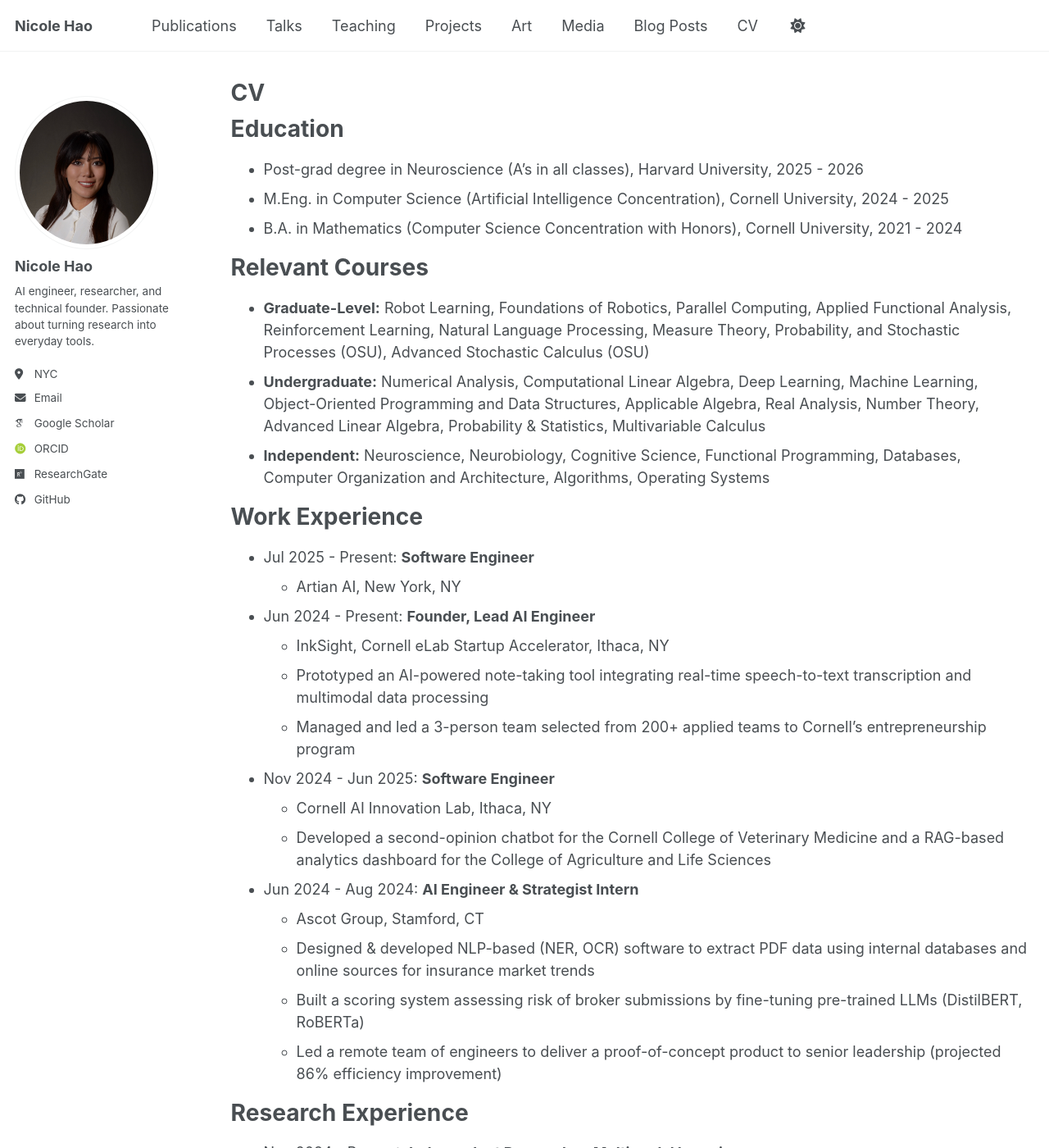
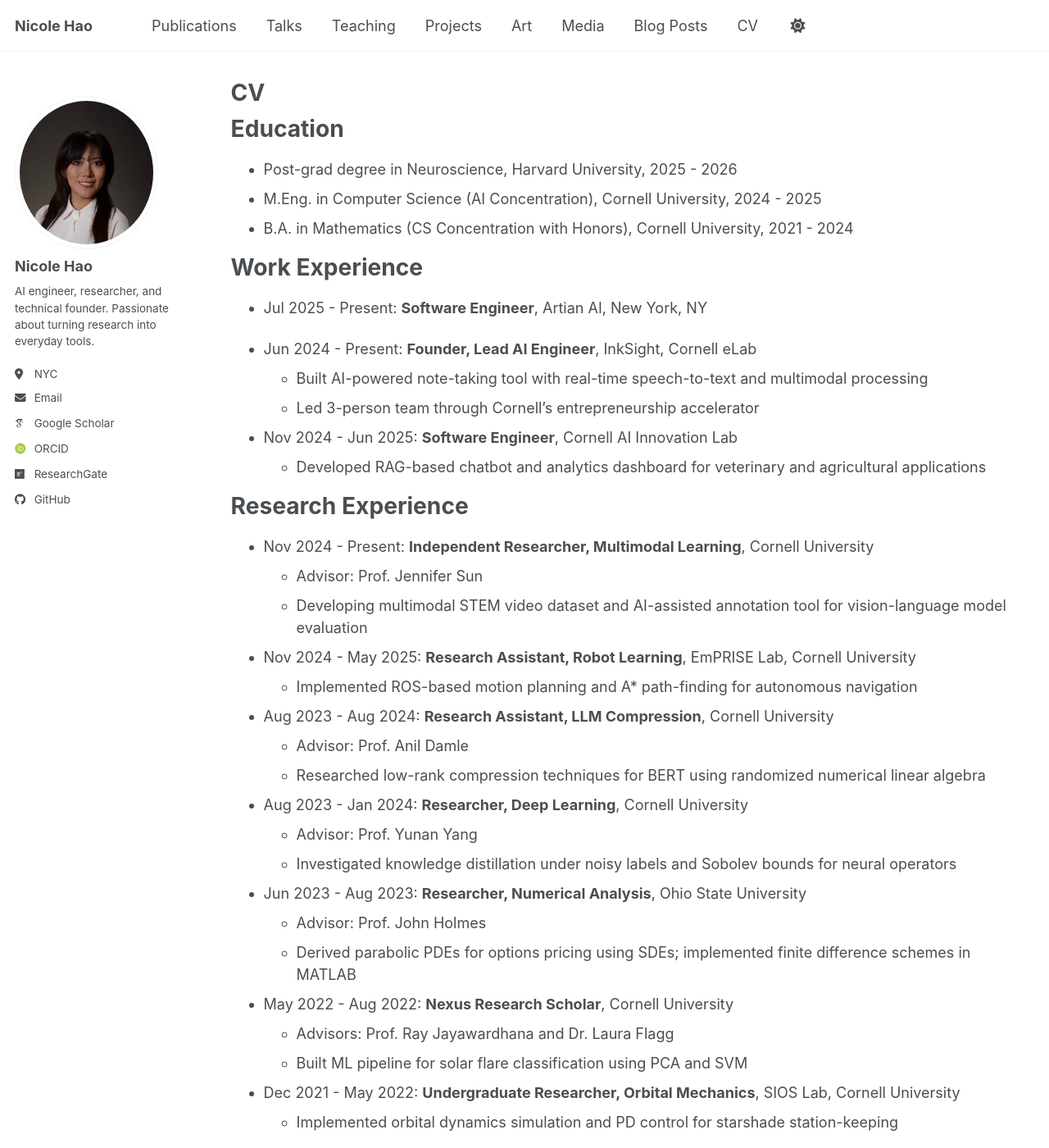
Before and after one commit to nicolehao34/nicolehao34.github.io, a Jekyll site: the page built from _pages/cv.md, in a window 1280 px wide and 1400 px high. Shown: the whole window at 82% size. Built offline with Jekyll 4.4.1, drawn with Linux system fonts in a browser that asks for light colours; some web fonts are replaced; a script bundle is joined from its source files by our own code; library files that are not in the unit come from our copies; some of the changed text lies outside the part shown.

Commit message:
Refactor CV content for clarity and conciseness

```diff
--- a/_pages/cv.md
+++ b/_pages/cv.md
@@ -11,95 +11,55 @@
 
 Education
 ======
-* Post-grad degree in Neuroscience (A's in all classes), Harvard University, 2025 - 2026
-* M.Eng. in Computer Science (Artificial Intelligence Concentration), Cornell University, 2024 - 2025
-* B.A. in Mathematics (Computer Science Concentration with Honors), Cornell University, 2021 - 2024
-
-Relevant Courses
-======
-* **Graduate-Level:** Robot Learning, Foundations of Robotics, Parallel Computing, Applied Functional Analysis, Reinforcement Learning, Natural Language Processing, Measure Theory, Probability, and Stochastic Processes (OSU), Advanced Stochastic Calculus (OSU)
-* **Undergraduate:** Numerical Analysis, Computational Linear Algebra, Deep Learning, Machine Learning, Object-Oriented Programming and Data Structures, Applicable Algebra, Real Analysis, Number Theory, Advanced Linear Algebra, Probability & Statistics, Multivariable Calculus
-* **Independent:** Neuroscience, Neurobiology, Cognitive Science, Functional Programming, Databases, Computer Organization and Architecture, Algorithms, Operating Systems
+* Post-grad degree in Neuroscience, Harvard University, 2025 - 2026
+* M.Eng. in Computer Science (AI Concentration), Cornell University, 2024 - 2025
+* B.A. in Mathematics (CS Concentration with Honors), Cornell University, 2021 - 2024
 
 Work Experience
 ======
-* Jul 2025 - Present: **Software Engineer**
-  * Artian AI, New York, NY
+* Jul 2025 - Present: **Software Engineer**, Artian AI, New York, NY
 
-* Jun 2024 - Present: **Founder, Lead AI Engineer**
-  * InkSight, Cornell eLab Startup Accelerator, Ithaca, NY
-  * Prototyped an AI-powered note-taking tool integrating real-time speech-to-text transcription and multimodal data processing
-  * Managed and led a 3-person team selected from 200+ applied teams to Cornell's entrepreneurship program
+* Jun 2024 - Present: **Founder, Lead AI Engineer**, InkSight, Cornell eLab
+  * Built AI-powered note-taking tool with real-time speech-to-text and multimodal processing
+  * Led 3-person team through Cornell's entrepreneurship accelerator
 
-* Nov 2024 - Jun 2025: **Software Engineer**
-  * Cornell AI Innovation Lab, Ithaca, NY
-  * Developed a second-opinion chatbot for the Cornell College of Veterinary Medicine and a RAG-based analytics dashboard for the College of Agriculture and Life Sciences
-
-* Jun 2024 - Aug 2024: **AI Engineer & Strategist Intern**
-  * Ascot Group, Stamford, CT
-  * Designed & developed NLP-based (NER, OCR) software to extract PDF data using internal databases and online sources for insurance market trends
-  * Built a scoring system assessing risk of broker submissions by fine-tuning pre-trained LLMs (DistilBERT, RoBERTa)
-  * Led a remote team of engineers to deliver a proof-of-concept product to senior leadership (projected 86% efficiency improvement)
+* Nov 2024 - Jun 2025: **Software Engineer**, Cornell AI Innovation Lab
+  * Developed RAG-based chatbot and analytics dashboard for veterinary and agricultural applications
 
 Research Experience
 ======
-* Nov 2024 - Present: **Independent Researcher, Multimodal Learning**
-  * Department of Computer Science, Cornell University
+* Nov 2024 - Present: **Independent Researcher, Multimodal Learning**, Cornell University
   * Advisor: Prof. Jennifer Sun
-  * Researching multimodal learning and representation alignment across audio, vision, and text
-  * Developed a multimodal STEM lecture video dataset and annotation framework for training/evaluating vision-language models
-  * Designed the InkSight Data Labeler, an AI-assisted labeling tool enabling frame-level diagram/handwriting/speech alignment
+  * Developing multimodal STEM video dataset and AI-assisted annotation tool for vision-language model evaluation
 
-* Nov 2024 - May 2025: **Research Assistant, Robot Learning**
-  * EmPRISE Lab, Department of Computer Science, Cornell University
-  * Beta tested Little Red Rover (LRR), Cornell's educational rover platform used in CS 5700
-  * Implemented ROS-based motion-planning pipelines in Python, including A* path-finding for autonomous navigation
-  * Ran quantitative performance experiments and documented bugs and edge cases
+* Nov 2024 - May 2025: **Research Assistant, Robot Learning**, EmPRISE Lab, Cornell University
+  * Implemented ROS-based motion planning and A* path-finding for autonomous navigation
 
-* Aug 2023 - Aug 2024: **Research Assistant, Computational Linear Algebra, LLM Compression**
-  * Department of Computer Science, Cornell University
+* Aug 2023 - Aug 2024: **Research Assistant, LLM Compression**, Cornell University
   * Advisor: Prof. Anil Damle
-  * Researched model-preserving compression techniques for neural networks, focusing on eigen-estimation and randomized numerical linear algebra
-  * Analyzed BERT hidden-state and attention outputs for low-rank structure
-  * Implemented and evaluated customized low-rank decomposition/compression pipelines
+  * Researched low-rank compression techniques for BERT using randomized numerical linear algebra
 
-* Aug 2023 - Jan 2024: **Researcher, Applied Math, Deep Learning**
-  * Department of Mathematics, Cornell University
+* Aug 2023 - Jan 2024: **Researcher, Deep Learning**, Cornell University
   * Advisor: Prof. Yunan Yang
-  * Formulated and tested response-based Knowledge Distillation objectives, analyzing how alpha weighting impacts CNN student accuracy under noisy labels
-  * Authored paper on Sobolev approximation bounds for neural operators with empirical validation on Burgers' Equation
+  * Investigated knowledge distillation under noisy labels and Sobolev bounds for neural operators
 
-* Jun 2023 - Aug 2023: **Researcher, Analysis of PDEs, Numerical Analysis**
-  * Department of Mathematics, Ohio State University
+* Jun 2023 - Aug 2023: **Researcher, Numerical Analysis**, Ohio State University
   * Advisor: Prof. John Holmes
-  * Formulated and derived new parabolic PDEs using stochastic differential equations, replicating portfolio theory, and risk-neutral pricing
-  * Implemented finite difference schemes (Forward Euler, Backward Euler, Crank-Nicolson) in MATLAB for European and barrier options
-  * Research selected for presentation at 2023 Young Mathematicians Conference and 2024 Joint Mathematics Meetings
+  * Derived parabolic PDEs for options pricing using SDEs; implemented finite difference schemes in MATLAB
 
-* May 2022 - Aug 2022: **Nexus Research Scholar, Applied Machine Learning**
-  * Department of Astronomy, Cornell University
+* May 2022 - Aug 2022: **Nexus Research Scholar**, Cornell University
   * Advisors: Prof. Ray Jayawardhana and Dr. Laura Flagg
-  * Created a standardized procedure for classifying solar flares using supervised machine learning
-  * Developed full data pipeline, including processing HARPS-N spectra, implementing PCA for dimensionality reduction
-  * Trained and optimized C-Support Vector Classification (SVC) model with RBF kernel
+  * Built ML pipeline for solar flare classification using PCA and SVM
 
-* Dec 2021 - May 2022: **Undergraduate Researcher, Space Systems & Orbital Mechanics**
-  * Cornell Space Imaging and Optical Systems Lab (SIOS Lab), Cornell University
-  * Advisors: Prof. Dmitry Savransky, Prof. Jackson Kulik, Dr. Grace Genszler
-  * Implemented orbital dynamics simulation and control algorithms for starshade station-keeping, replicating methodology from Kulik et al. (arXiv:2105.05898)
-  * Modeled gravitational forces, orbital perturbations (J2 perturbation), and third-body interactions using Newton's law of gravitation and two-body problem equations
-  * Developed proportional-derivative (PD) control algorithm to compute thruster firings and minimize differential lateral acceleration while maintaining precise telescope alignment
+* Dec 2021 - May 2022: **Undergraduate Researcher, Orbital Mechanics**, SIOS Lab, Cornell University
+  * Implemented orbital dynamics simulation and PD control for starshade station-keeping
 
 Skills
 ======
-* **Programming Languages:** Python, Java, C/C++, MATLAB, Julia, SQL, Bash/Unix/Linux Shell, TypeScript/JavaScript
-* **Front End:** React
-* **ML/AI:** Multimodal learning, representation alignment, LLM/VLM evaluation, knowledge distillation, model compression, retrieval-augmented generation, information extraction, agentic workflows
-* **Frameworks & Libraries:** PyTorch, TensorFlow, Keras, Transformers (HF), Scikit-learn, NumPy, Pandas, Matplotlib, OpenCV, SpaCy, NLTK, Gensim, CVXPY, Pydantic, MPI, OpenMP, CUDA
-* **Systems & DevOps:** Git/GitHub, Docker, Linux, CI/CD, REST APIs, AWS, Azure (VMs/DevOps/Storage)
-* **Data & Tooling:** Excel, data cleaning/ETL, annotation tooling, dataset curation, evaluation/benchmarking
-* **Robotics:** ROS, motion planning, A* path planning, trajectory generation, simulation/experimentation
-* **Product & Collaboration:** Figma, Linear, Jira, technical writing, stakeholder communication, demos & presentations
+* **Languages:** Python, Java, C/C++, MATLAB, Julia, SQL, Bash, TypeScript/JavaScript, React
+* **ML/AI:** Multimodal learning, LLM/VLM evaluation, model compression, RAG, PyTorch, TensorFlow, Transformers
+* **Systems:** Git, Docker, Linux, CI/CD, AWS, Azure, ROS
+* **Tools:** NumPy, Pandas, OpenCV, MPI, OpenMP, CUDA, Figma, Jira
 
 Publications
 ======
@@ -115,17 +75,12 @@
 
 Teaching Experience
 ======
-* Jul 2025 - Present: **Python Tutor**
-  * Coding4Youth, Remote
-  * Teaching Python programming to K-12 students
-
-* Aug 2021 - Jan 2025: **Programming & Mathematics Tutor**
-  * GoPeer, Remote
-  * Tutored mathematics to K-12 students from low-income families
+* Jul 2025 - Present: **Python Tutor**, Coding4Youth
+* Aug 2021 - Jan 2025: **Programming & Mathematics Tutor**, GoPeer
 
 Honors & Awards
 ======
-* **Cornell Tech Entrepreneurship Showcase** (2025) - Pitched venture InkSight; raised $10,000 from alumni donations and microgrants
-* **Cornell eLab Student Startup Accelerator** (2024) - Selected out of 200+ applicants for Cornell's most competitive venture accelerator
-* **NSF LEAPS-MPS Grant** (2023) - Awarded $9,000 in research support from the National Science Foundation for research on stochastic PDEs
-* **Nexus Research Scholar** (2022) - Selected from 300+ applicants; awarded $7,000 summer research grant
+* **Cornell Tech Entrepreneurship Showcase** (2025)
+* **Cornell eLab Student Startup Accelerator** (2024)
+* **NSF LEAPS-MPS Grant** (2023)
+* **Nexus Research Scholar** (2022)
```
